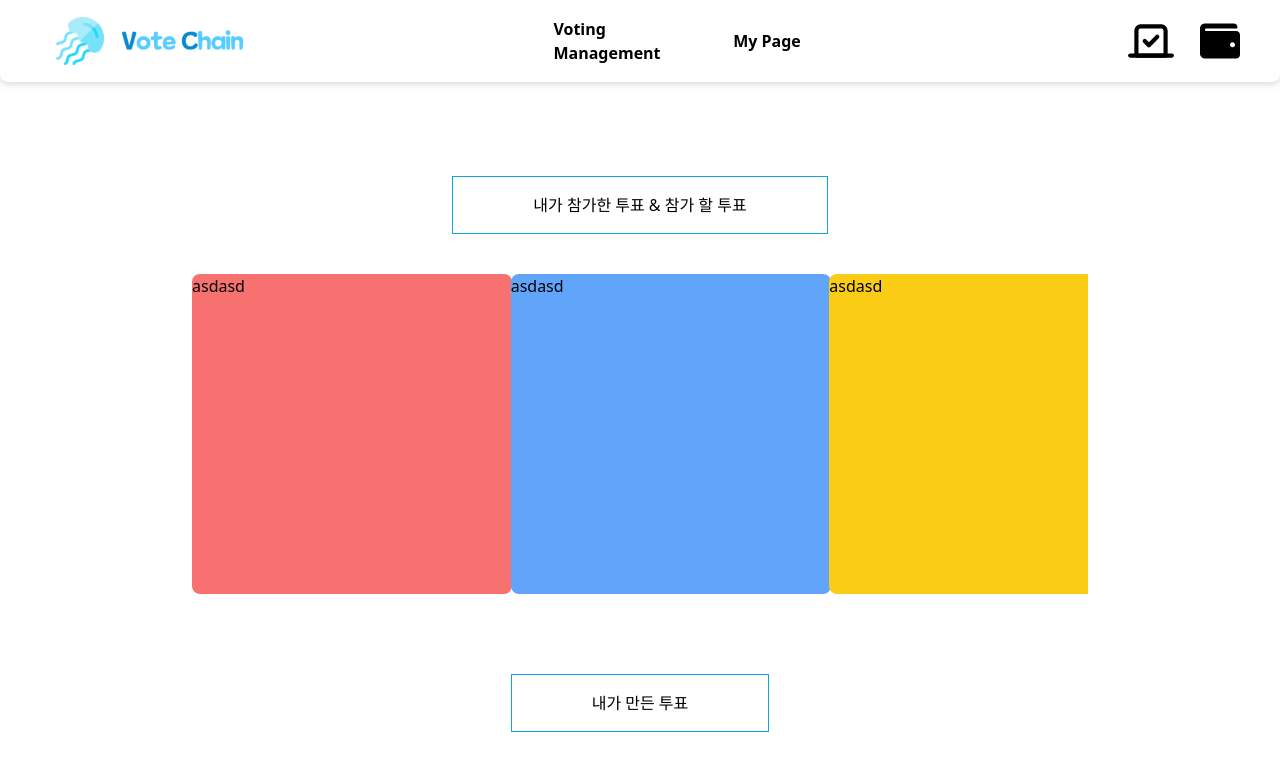
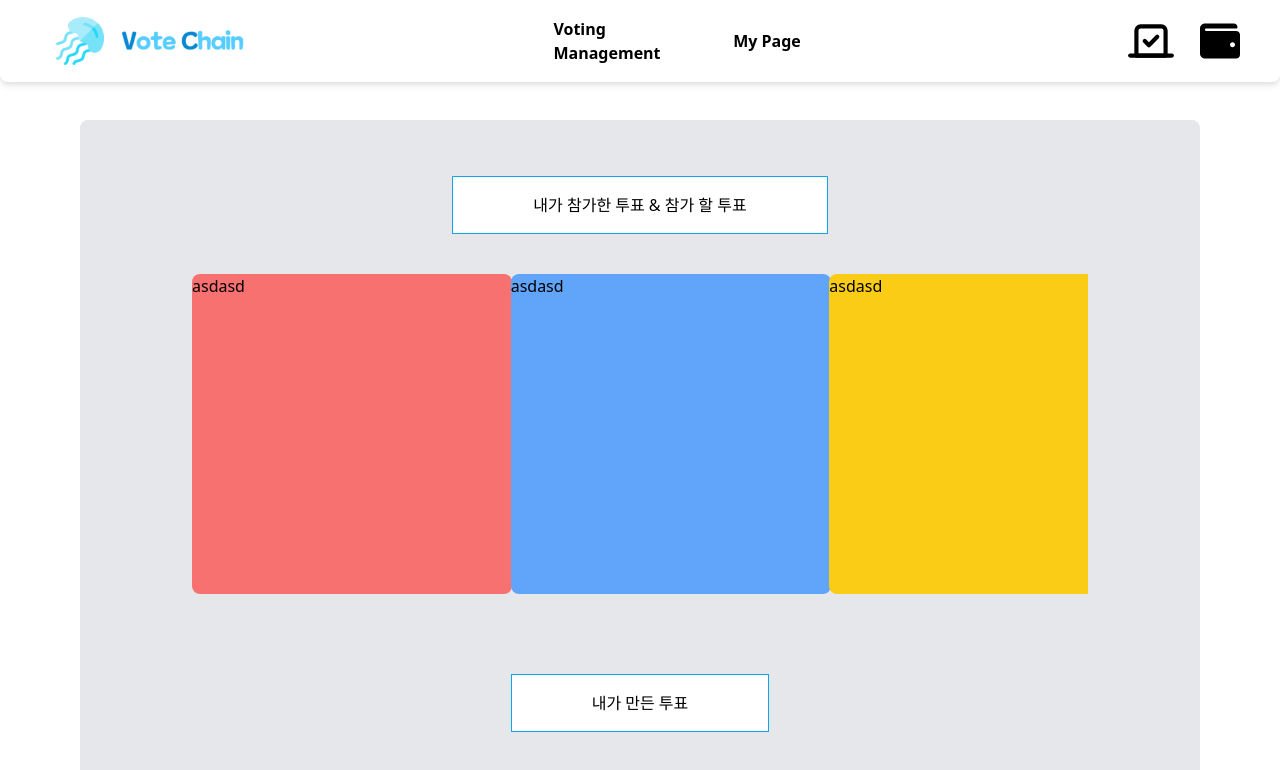
Before and after one commit to jaewoo-ahn/VoteChain, a React (Create React App) app: page /voteList in a window 1280 px wide. Shown: the top 770 px of the page. Built offline with nearby package versions, Linux system fonts and the light colour scheme.

Commit message:
middle push

```diff
--- a/src/pages/voteList.jsx
+++ b/src/pages/voteList.jsx
@@ -5,7 +5,7 @@ const VoteList = () => {
   return (
     <div className="p-20 ">
       <div
-        className="mt-10 flex flex-col justify-center items-center  rounded-lg"
+        className="mt-10 flex flex-col justify-center items-center  rounded-lg bg-gray-200"
         drop-shadow-md
       >
         <p className="mt-14 mb-10 px-20 py-4 border-sky-500 border bg-white">
```
